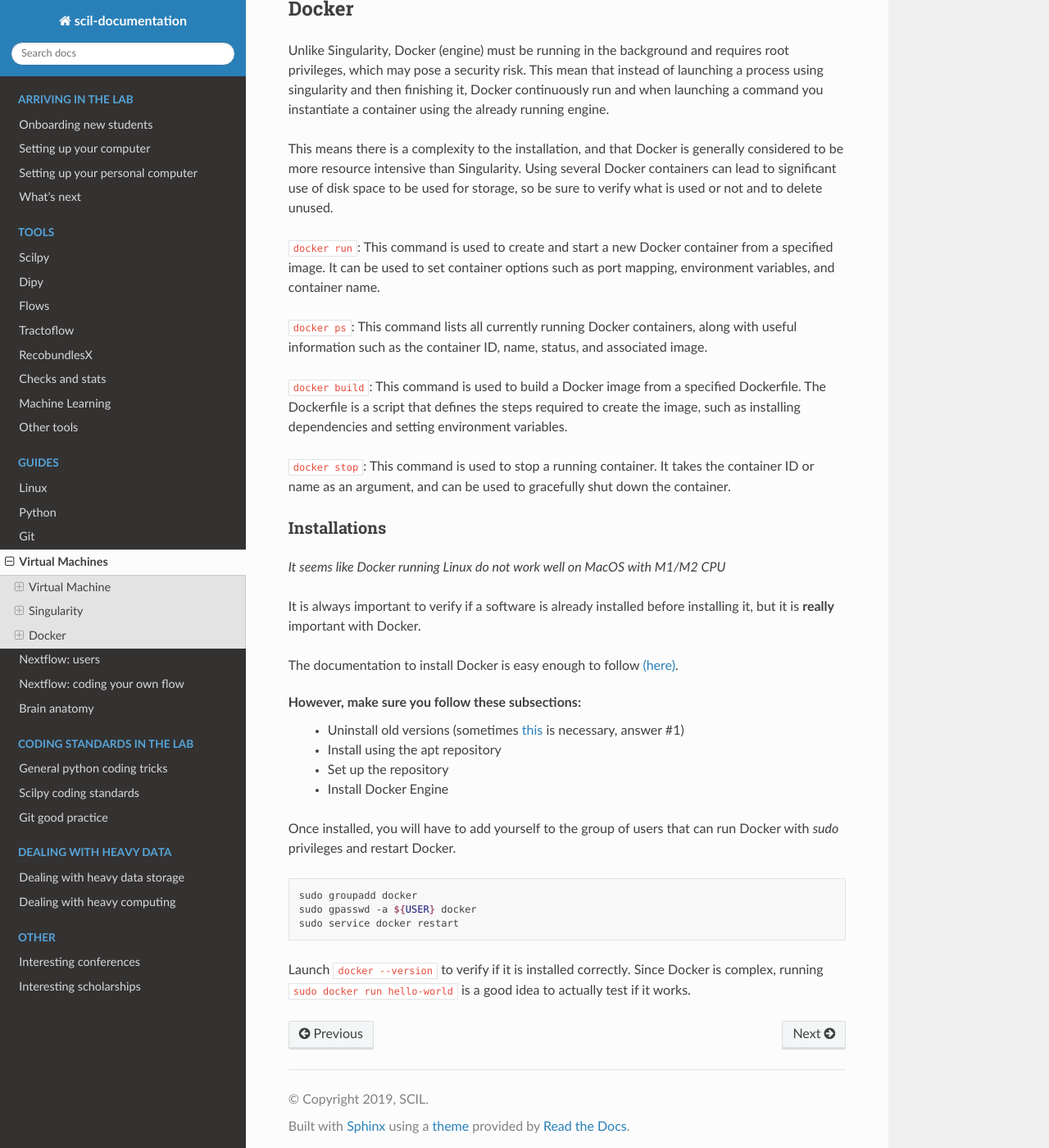
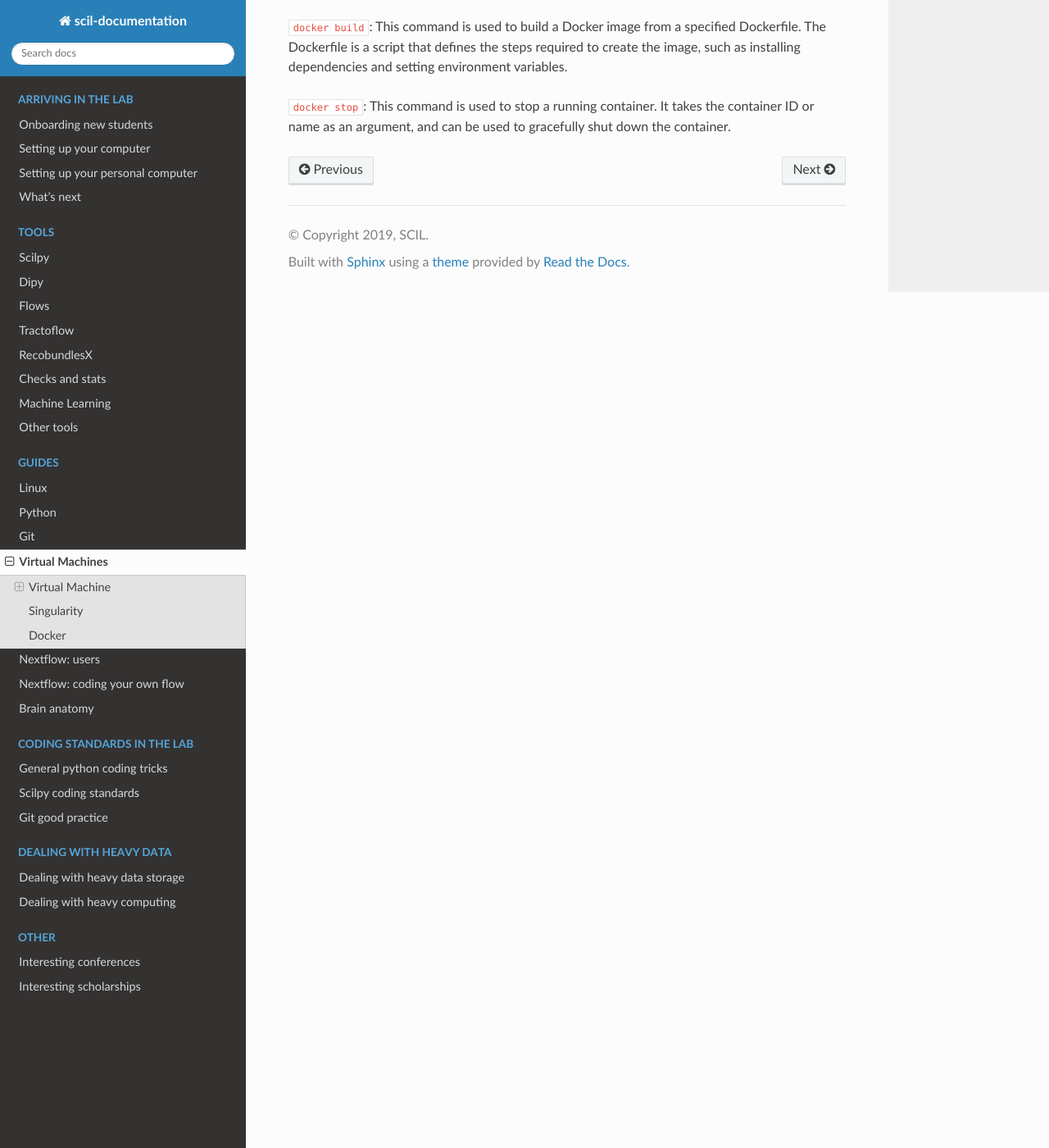
Before and after one commit to scilus/scil-documentation, a Sphinx documentation site: the page built from source/guides/virtual_machines.rst, in a window 1280 px wide and 1400 px high, scrolled down 2897 px. Shown: the whole window at 82% size. Built offline with Sphinx 7.4.7 and the Read the Docs theme 2.0.0, drawn with Linux system fonts in a browser that asks for light colours; some of the changed text lies outside the part shown.

Commit message:
Remove docker and apptainer installation from virtual machines guide

```diff
--- a/source/guides/virtual_machines.rst
+++ b/source/guides/virtual_machines.rst
@@ -50,23 +50,6 @@
 
 :bash:`singularity build` to create a new container from a recipe file. If you have a recipe file defining how to install everything (LINK). You can create your Singularity from it, it is useful when doing small modifications to the original Singularity. It is also easier to share this recipe on Github or with collaborators than sharing a 10GB Singularity file.
 
-Installations
-^^^^^^^^^^^^^
-
-*Do not try to install on MacOS*
-
-The easiest way to install a container it's by Apptainer `(here) <https://apptainer.org/docs/admin/main/installation.html#install-ubuntu-packages>`__.
-
-Otherwise, the documentation to install Singularity is easy enough to follow `(here) <https://docs.sylabs.io/guides/3.0/user-guide/installation.html>`__.
-However, for Singularity, make sure you follow these subsections:
-
-    - Install Dependencies (:bash:`sudo apt install` for Ubuntu)
-    - Install Go (change :bash:`export VERSION=1.11` to :bash:`export VERSION=1.13`)
-    - Download and install Singularity from a release (change :bash:`export VERSION=3.0.3` to :bash:`export VERSION=3.7.4`)
-    - Compile Singularity
-    - Source bash completion file
-
-Finally, you should be able to launch :bash:`singularity --version` to verify if it is installed correctly.
 
 Docker
 ------
@@ -81,28 +64,3 @@
 :bash:`docker build`: This command is used to build a Docker image from a specified Dockerfile. The Dockerfile is a script that defines the steps required to create the image, such as installing dependencies and setting environment variables.
 
 :bash:`docker stop`: This command is used to stop a running container. It takes the container ID or name as an argument, and can be used to gracefully shut down the container.
-
-Installations
-^^^^^^^^^^^^^
-
-*It seems like Docker running Linux do not work well on MacOS with M1/M2 CPU*
-
-It is always important to verify if a software is already installed before installing it, but it is **really** important with Docker.
-
-The documentation to install Docker is easy enough to follow `(here) <https://docs.docker.com/engine/install/ubuntu>`__.
-
-However, make sure you follow these subsections:
-    - Uninstall old versions (sometimes `this <https://askubuntu.com/questions/935569/how-to-completely-uninstall-docker>`__ is necessary, answer #1)
-    - Install using the apt repository
-    - Set up the repository
-    - Install Docker Engine
-
-Once installed, you will have to add yourself to the group of users that can run Docker with *sudo* privileges and restart Docker.
-
-.. code-block:: bash
-
-    sudo groupadd docker
-    sudo gpasswd -a ${USER} docker
-    sudo service docker restart
-
-Launch :bash:`docker --version` to verify if it is installed correctly. Since Docker is complex, running :bash:`sudo docker run hello-world` is a good idea to actually test if it works.
```
